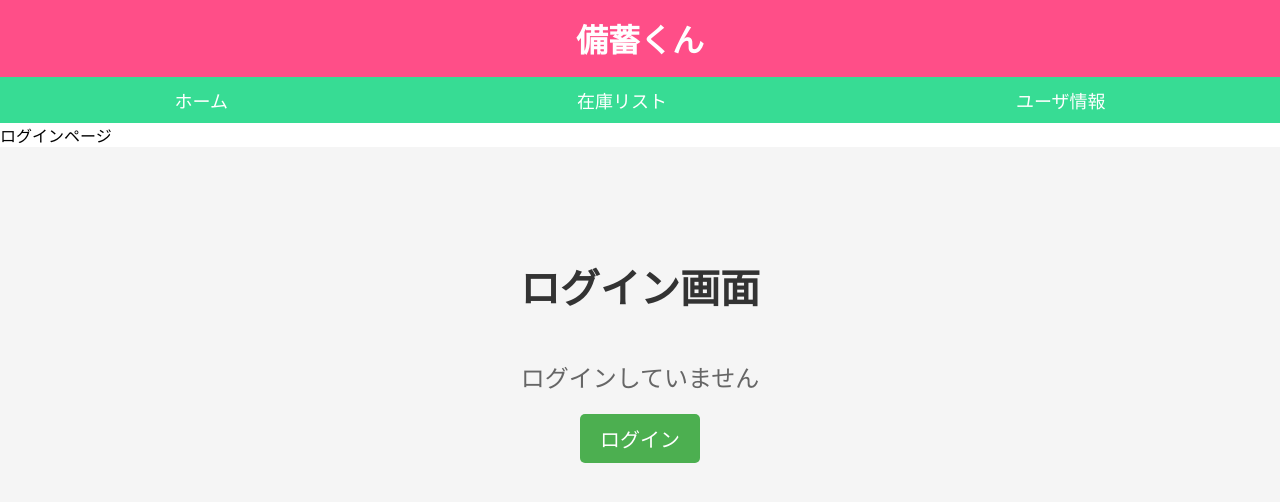
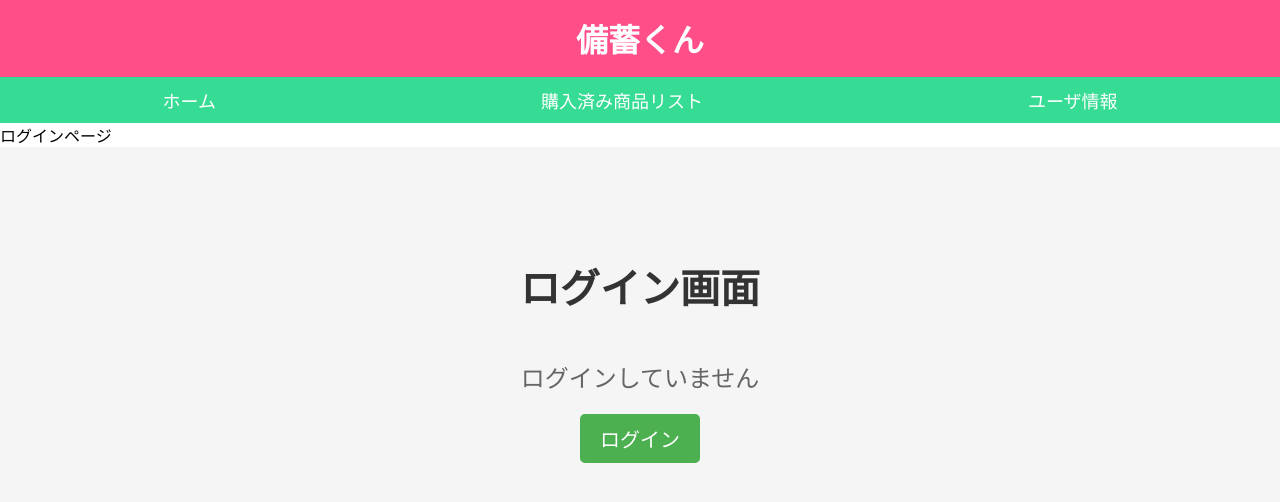
Before and after one commit to AE-1-Summer-Short-Internship2024/team4, a React (Create React App) app: page /Login in a window 1280 px wide. Shown: the top 502 px of the page. Built offline with nearby package versions, Linux system fonts and the light colour scheme; no server answers.

Commit message:
add stock

```diff
--- a/src/Header/Header.js
+++ b/src/Header/Header.js
@@ -24,7 +24,7 @@ const Header = () => {
               <a href="/home" className={getActiveClass('/home')}>ホーム</a>
             </li>
             <li>
-              <a href="/stock" className={getActiveClass('/stock')}>在庫リスト</a>
+              <a href="/stock" className={getActiveClass('/stock')}>購入済み商品リスト</a>
             </li>
             <li>
               <a href="/user" className={getActiveClass('/user')}>ユーザ情報</a>
```
